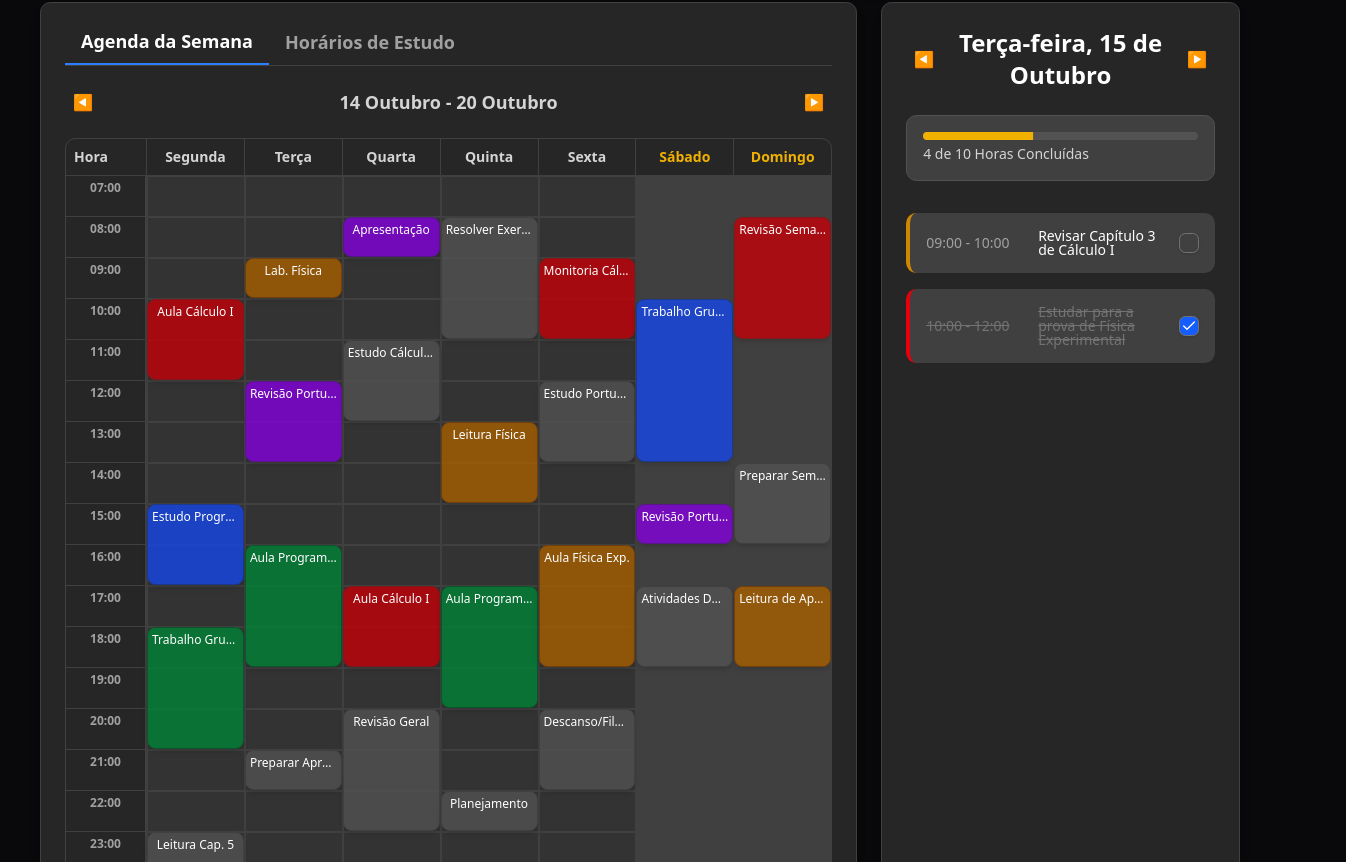
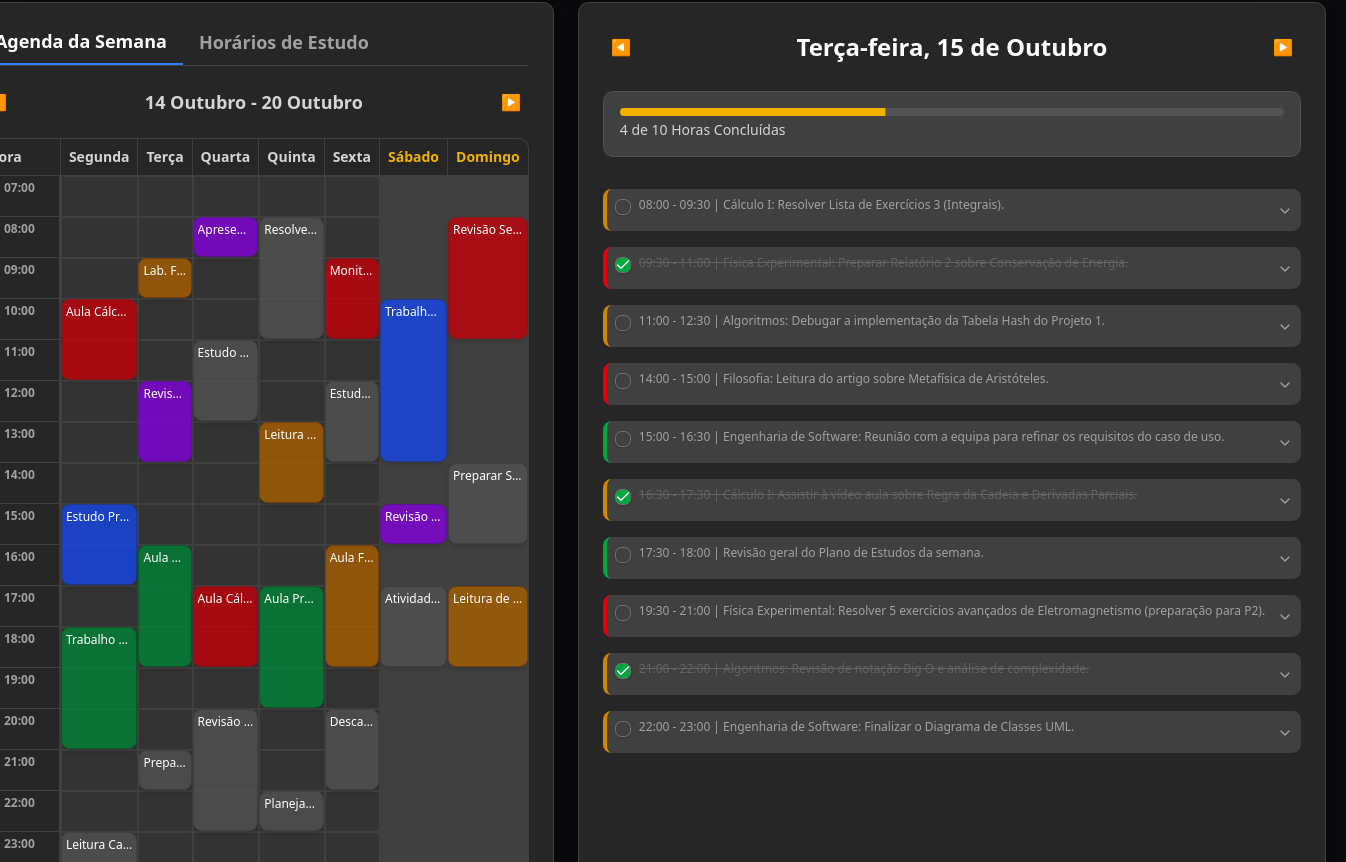
Before and after one commit to ana-borowsky/cronograma-educacional-react, a React (Vite) app in the folder frontend/: page /scheduleandtasks in a window 1280 px wide. Shown: the part 418-1280 px from the top of the page, 1346 px wide, since content can reach past the window. Built offline with nearby package versions, Linux system fonts and the light colour scheme.

Commit message:
Utiliza mesmo componente em todolist e disciplines para item

```diff
--- a/frontend/src/components/TaskItem.jsx
+++ /dev/null
@@ -1,59 +0,0 @@
-'use client'
-
-import * as React from "react"
-import { Checkbox } from "@/components/ui/checkbox"
-import { Label } from "@/components/ui/label"
-import { cn } from "@/lib/utils"
-
-const borderColors = {
-  yellow: "border-yellow-600",
-  red: "border-red-600",
-};
-
-export function TaskItem({ id, timeRange, description, defaultChecked = false, borderColor }) {
-  const [isCompleted, setIsCompleted] = React.useState(defaultChecked);
-
-  const borderClass = borderColors[borderColor] || "border-gray-500";
-
-  const textClasses = isCompleted
-    ? "line-through text-neutral-500"
-    : "text-white";
-
-  return (
-    <div
-      className={cn(
-        "flex items-center bg-neutral-700 p-4 rounded-lg border-l-4 transition duration-200",
-        borderClass,
-        isCompleted ? "hover:border-neutral-700" : "hover:border-neutral-500"
-      )}
-    >
-
-      <span
-        className={cn(
-          "w-24 font-medium text-sm flex-shrink-0",
-          isCompleted ? "line-through text-neutral-500" : "text-neutral-400"
-        )}
-      >
-        {timeRange}
-      </span>
-
-      <Label
-        htmlFor={id}
-        className={cn(
-          "flex-grow ml-4 cursor-pointer",
-          textClasses
-        )}
-      >
-        {description}
-      </Label>
-
-      <Checkbox
-        id={id}
-        checked={isCompleted}
-        onCheckedChange={(checked) => setIsCompleted(checked === true)}
-
-        className="ml-4 w-5 h-5 data-[state=checked]:bg-blue-600 border-neutral-500 data-[state=checked]:text-white focus-visible:ring-offset-neutral-700"
-      />
-    </div>
-  )
-}
--- a/frontend/src/containers/ToDoList.jsx
+++ b/frontend/src/containers/ToDoList.jsx
@@ -1,5 +1,5 @@
 import React, { useState } from 'react'
-import { TaskItem } from "@/components/TaskItem"
+import { ListItem } from "@/components/ListItem"
 import { ToDoListTitle } from "@/components/ToDoListTitle"
 import { TimeProgress } from "@/components/TimeProgress"
 
@@ -42,18 +42,58 @@ const ToDoList = () => {
       />
 
       <div className="space-y-4">
-        <TaskItem
+        <ListItem
           id="tarefa-1"
-          timeRange="09:00 - 10:00"
-          description="Revisar Capítulo 3 de Cálculo I"
+          fullDescription="08:00 - 09:30 | Cálculo I: Resolver Lista de Exercícios 3 (Integrais)."
           borderColor="yellow"
         />
-        <TaskItem
+        <ListItem
           id="tarefa-2"
-          timeRange="10:00 - 12:00"
-          description="Estudar para a prova de Física Experimental"
+          fullDescription="09:30 - 11:00 | Física Experimental: Preparar Relatório 2 sobre Conservação de Energia."
           borderColor="red"
           defaultChecked={true}
+        />
+        <ListItem
+          id="tarefa-3"
+          fullDescription="11:00 - 12:30 | Algoritmos: Debugar a implementação da Tabela Hash do Projeto 1."
+          borderColor="yellow"
+        />
+        <ListItem
+          id="tarefa-4"
+          fullDescription="14:00 - 15:00 | Filosofia: Leitura do artigo sobre Metafísica de Aristóteles."
+          borderColor="red"
+        />
+        <ListItem
+          id="tarefa-5"
+          fullDescription="15:00 - 16:30 | Engenharia de Software: Reunião com a equipa para refinar os requisitos do caso de uso."
+          borderColor="green"
+        />
+        <ListItem
+          id="tarefa-6"
+          fullDescription="16:30 - 17:30 | Cálculo I: Assistir à vídeo aula sobre Regra da Cadeia e Derivadas Parciais."
+          borderColor="yellow"
+          defaultChecked={true}
+        />
+        <ListItem
+          id="tarefa-7"
+          fullDescription="17:30 - 18:00 | Revisão geral do Plano de Estudos da semana."
+          borderColor="green"
+        />
+        <ListItem
+          id="tarefa-8"
+          fullDescription="19:30 - 21:00 | Física Experimental: Resolver 5 exercícios avançados de Eletromagnetismo (preparação para P2)."
+          borderColor="red"
+        />
+        <ListItem
+          id="tarefa-9"
+          fullDescription="21:00 - 22:00 | Algoritmos: Revisão de notação Big O e análise de complexidade."
+          borderColor="yellow"
+          defaultChecked={true}
+        />
+        <ListItem
+          id="tarefa-10"
+          fullDescription="22:00 - 23:00 | Engenharia de Software: Finalizar o Diagrama de Classes UML."
+          borderColor="yellow"
         />
       </div>
     </div>
```
